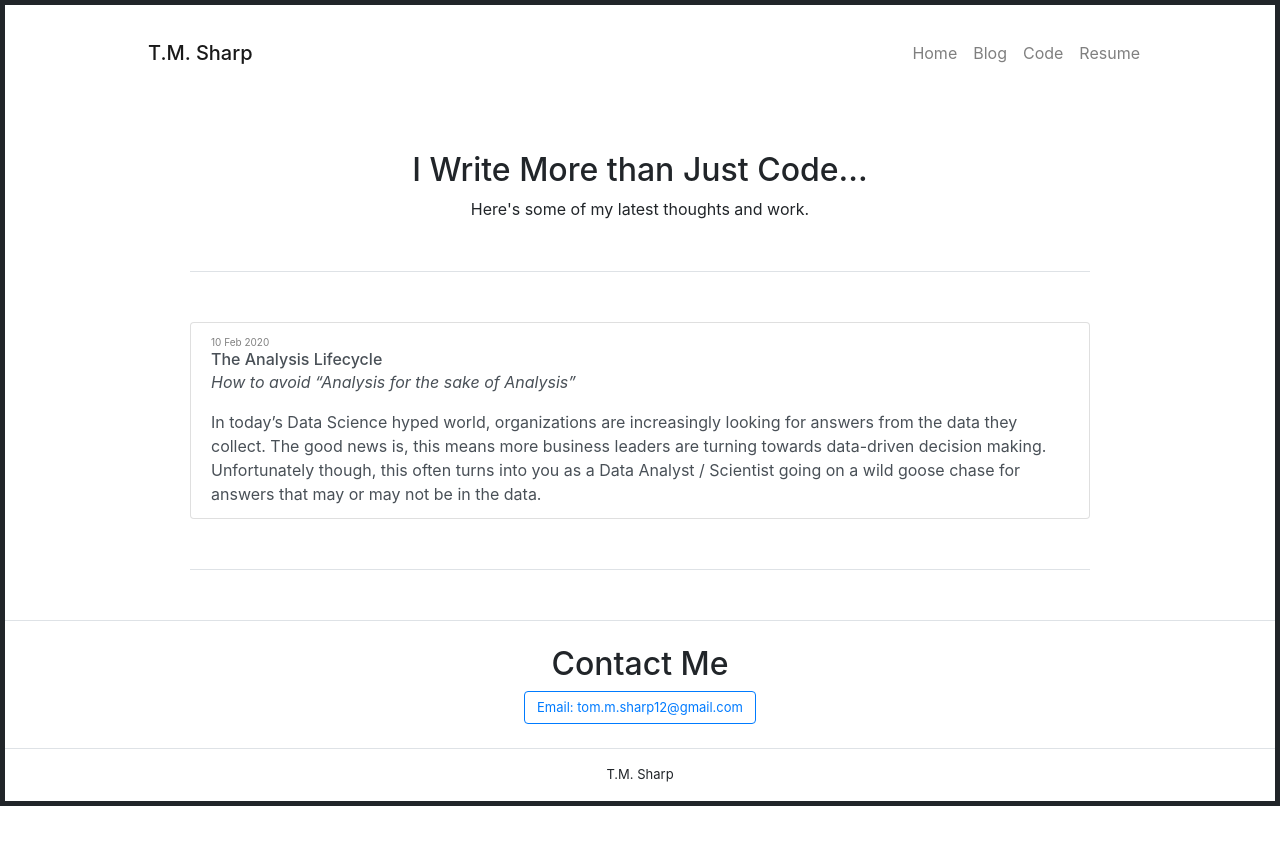
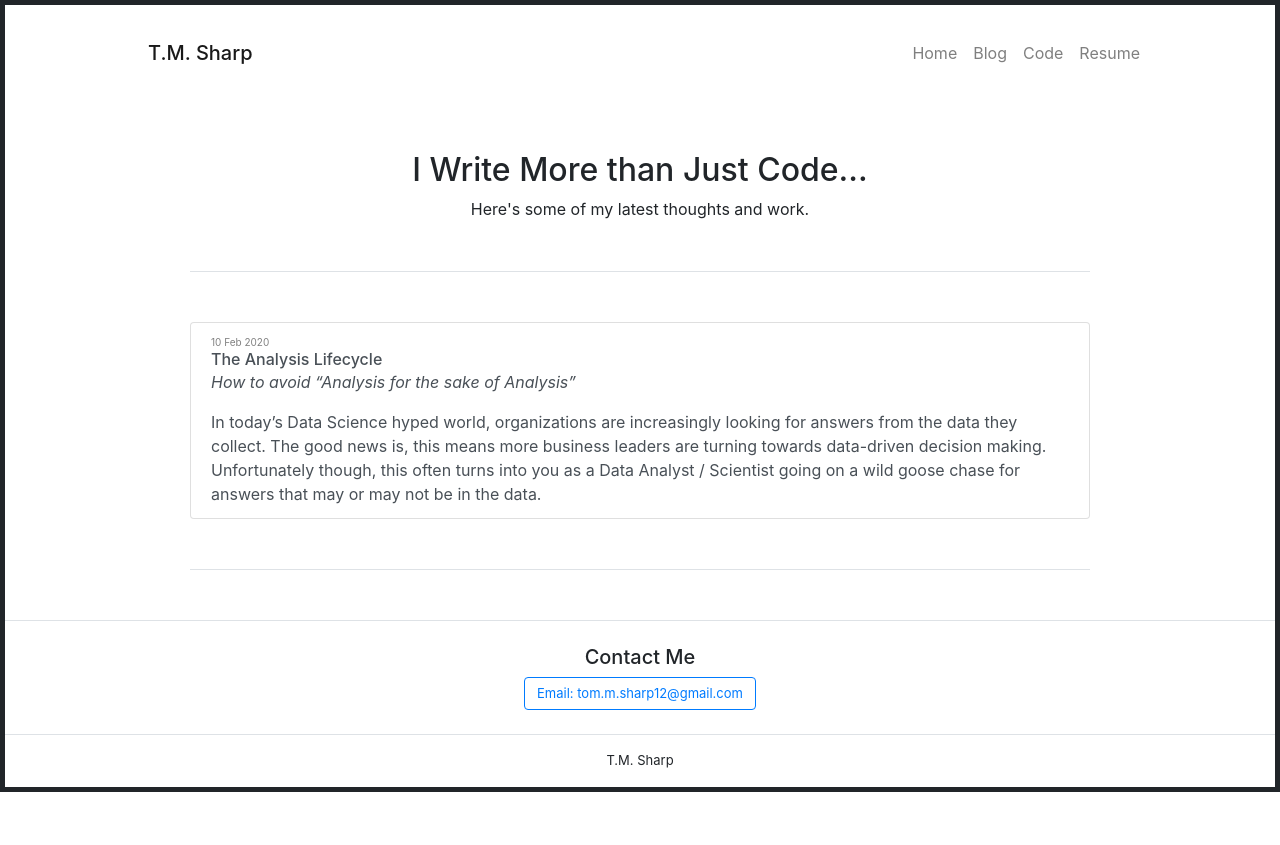
Before and after one commit to tomsharp/tmsharp.github.io, a Jekyll site: the page built from blog.html, in a window 1280 px wide. Shown: the top 845 px of the page. Built offline with Jekyll 4.4.1, drawn with Linux system fonts in a browser that asks for light colours.

Commit message:
updated contact me header

```diff
--- a/_includes/contact.html
+++ b/_includes/contact.html
@@ -4,7 +4,7 @@
         <div class="row border-bottom border-top m-0">
         <div class="mx-auto my-4">
 
-            <H2 class="text-center">Contact Me</H2>
+            <H5 class="text-center">Contact Me</H5>
 
             <div class='row mx-auto'>
             <a href="mailto:tom.m.sharp12@gmail.com" class = "mx-auto">
```
Also changed, not shown: 5 other files.
